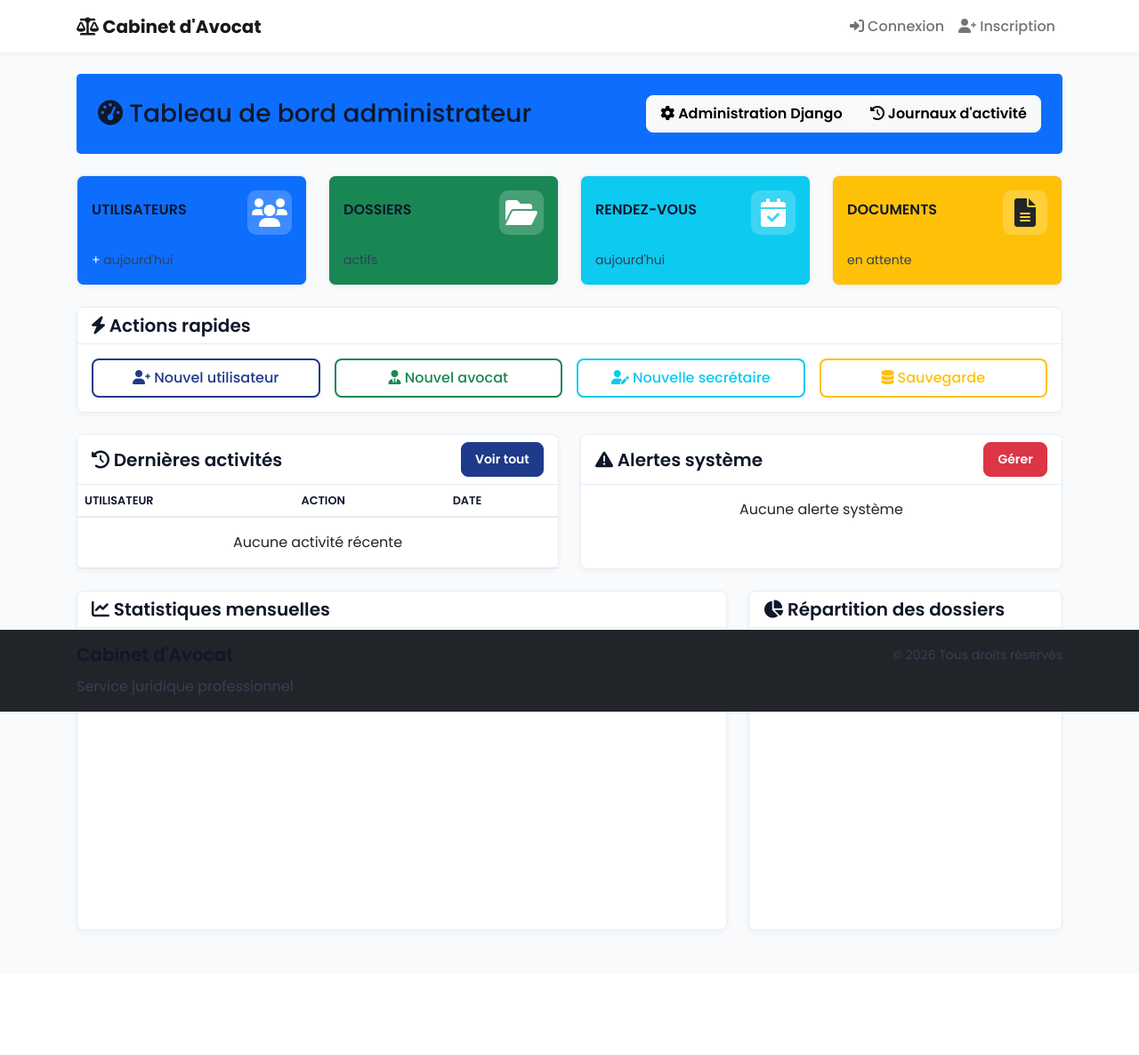
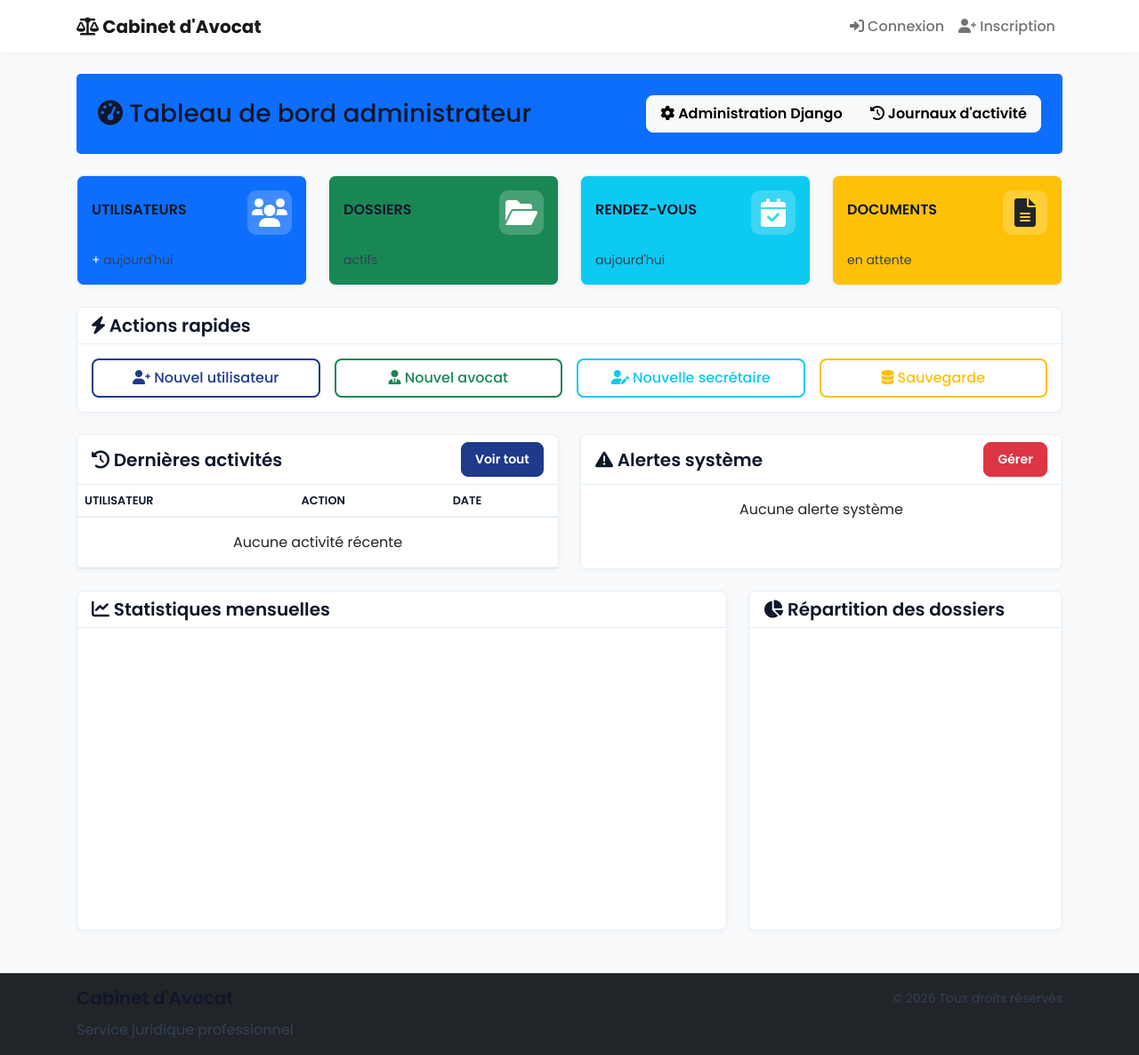
Before and after one commit to Nizar-55/cabinet_avocat, a Django app: template templates/admin/dashboard.html in a window 1280 px wide. Shown: the whole page at 89% size. Before the commit the page ends 1047 px from the top, so only its background shows below. Run offline with Django 3.2, Linux system fonts and the light colour scheme; the template is opened without the code that fills it, so the values that code supplies are empty; a map, chart or similar area stays blank.

Commit message:
fix(ui): revert fixed footer; use flexbox main growth for sticky footer

```diff
--- a/static/css/style.css
+++ b/static/css/style.css
@@ -18,7 +18,6 @@
     --transition-speed: 200ms;
     --transition: var(--transition-speed) ease;
     --font-family: 'Poppins', system-ui, -apple-system, 'Segoe UI', Roboto, 'Helvetica Neue', Arial;
-    --footer-height: 72px;
 }
 
 /* Base reset */
@@ -34,7 +33,6 @@ body {
     display: flex;
     flex-direction: column;
     min-height: 100vh;
-    padding-bottom: var(--footer-height);
 }
 
 /* Make the main content grow so the footer stays at the bottom */
@@ -90,15 +88,6 @@ p, label, small { color: #334155; line-height:1.5 }
 .alert-info { background: #eff6ff; border-color: rgba(59,130,246,0.12); color: #1e3a8a; }
 
 .footer { background: var(--primary-color); color: #e6eefc; padding: 1.5rem 0; margin-top: 0; }
-
-/* Fixed footer fallback for short pages (keeps it at viewport bottom) */
-.footer {
-    position: fixed;
-    left: 0;
-    right: 0;
-    bottom: 0;
-    z-index: 1000;
-}
 .footer a { color: #f8fafc; text-decoration: none; }
 
 /* Home / Hero */
```
